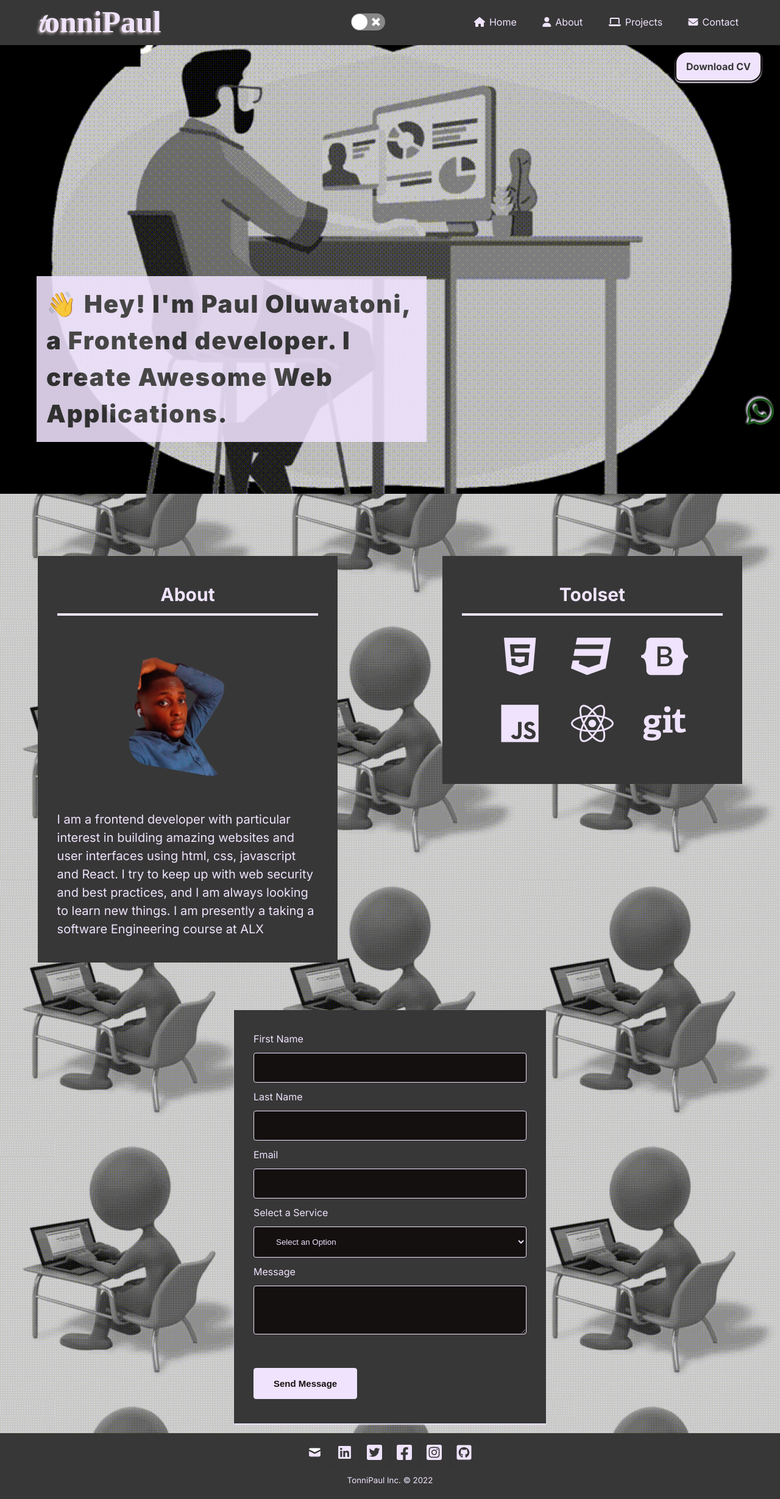
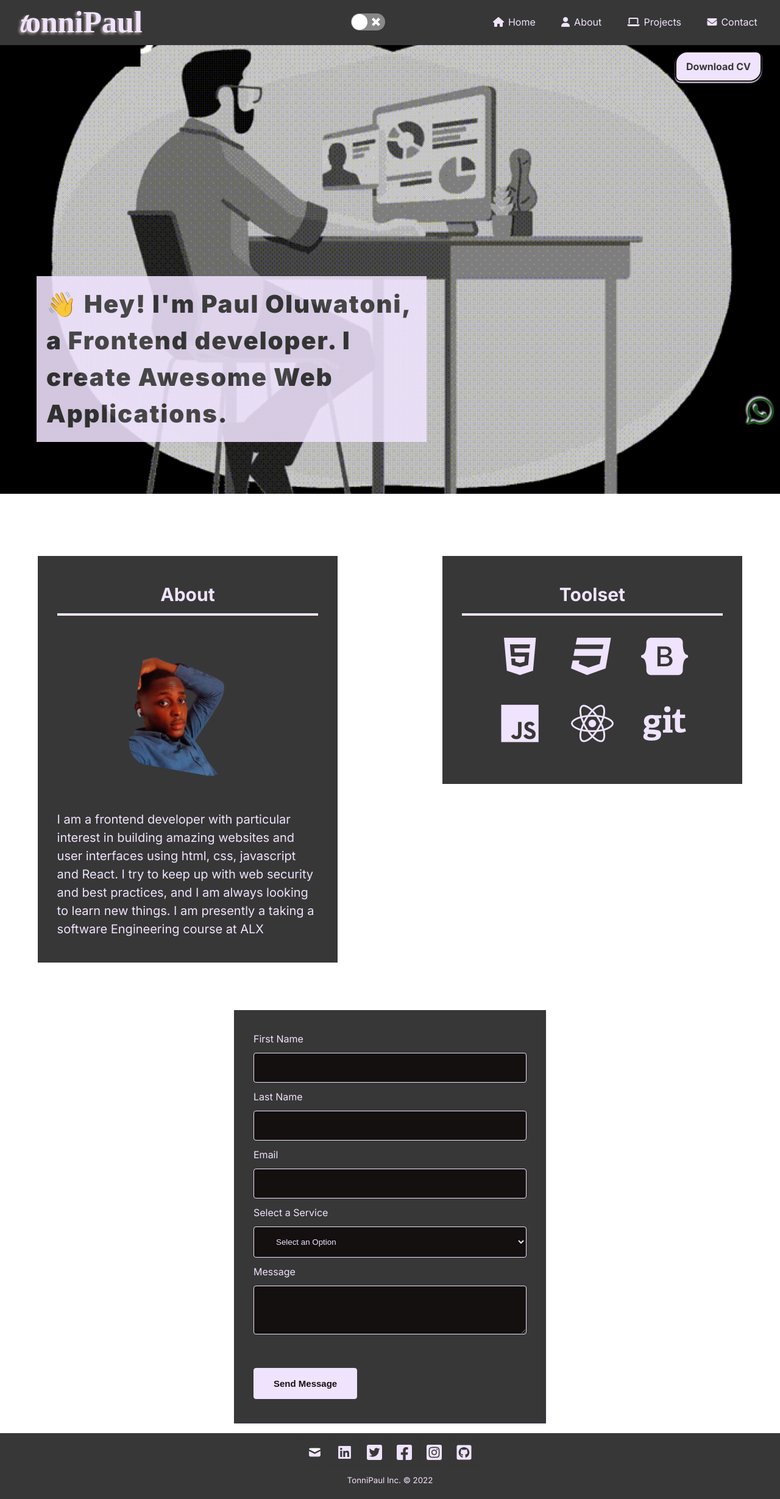
Before and after one commit to TonniPaul/contact, a React (Create React App) app: page / in a window 1280 px wide. Shown: the whole page at 61% size. Built offline with nearby package versions, Linux system fonts and the light colour scheme; a web font is replaced by a local one.

Commit message:
Updated Larger screen view

```diff
--- a/src/App.js
+++ b/src/App.js
@@ -28,7 +28,9 @@ function App() {
             <About />
             <Toolset/>
           </div>
-          <Contact />
+          <div className="ccontact">
+            <Contact />
+          </div>
         </div>
         <Footer/>
       </div>
--- a/src/components/Hero.js
+++ b/src/components/Hero.js
@@ -1,8 +1,9 @@
 import pdf from '../cv/paulcv.pdf';
 function Hero(){
    return (
+      <div className='herooo'>
          <div className="hero-body">
-         <main>
+            <main className='heromain'>
                <p className="hero--text">
                👋 Hey! I'm Paul Oluwatoni, a Frontend developer.
                I create Awesome Web Applications.
@@ -10,6 +11,7 @@ function Hero(){
             </main>
             <a href={pdf} target='blank' className='download'> Download CV</a>
          </div>
+      </div>
    );
 };
 export default Hero;
--- a/src/components/Nav.css
+++ b/src/components/Nav.css
@@ -1,11 +1,16 @@
 @import url('https://fonts.googleapis.com/css2?family=Great+Vibes&family=Pacifico&family=Square+Peg&display=swap');
 nav{
+   background: var(--primary);
+}
+.navdiv{
    display: flex;
    justify-content: space-between;
    align-items: center;
+   margin: auto;
    padding: 1rem 2rem;
-   background: var(--primary);
+   max-width: 1440px;
 }
+
 .logo{
    font-family: 'Square Peg';
    font-size: 50px;
--- a/src/components/Nav.js
+++ b/src/components/Nav.js
@@ -8,6 +8,8 @@ function Nav (){
    return(
       <>
          <nav>
+            <div className='navdiv'>
+
             <div className='logocv'>
                <h2 className="logo"><span className='tt'> t</span><span>onni</span>Paul</h2>
             </div>
@@ -50,6 +52,7 @@ function Nav (){
                </Link>
             </ul>
 
+            </div>
          </nav>
             <a href='http://wa.me/2348162325194/' className='whatsapp' target='blank'>
                   <i class="fa-brands fa-whatsapp"></i>
--- a/src/index.css
+++ b/src/index.css
@@ -11,18 +11,24 @@
   --black: #4661AD;
   --ligthboxshadow: 0px 2px 2px #455A64;
 }
+*{
+  margin: 0;
+  box-sizing: border-box;
+}
 body{
+
+  color: var(--primarytxt);
+  line-height: 30px;
+  font-family: 'Inter';
+  font-weight: 400;
+}
+#dark {
   background-color: var(--primary);
   background-image: url(../public/images/bgdark.gif);
   background-repeat: repeat;
   background-size: 33.3333%;
   background-position: center;
-  color: var(--primarytxt);
-  line-height: 30px;
-  font-family: 'Inter';
-  font-weight: 400;
 }
- /* I will move the background image to dark id when it works fully */
 #light{
   background-color: aliceblue;
   color: var(--lighttext);
@@ -32,14 +38,13 @@ body{
   background-position: center;
 }
 
-*{
-  margin: 0 auto;
-  box-sizing: border-box;
-  max-width: 1500px;
-}
 .App{
   margin: 0 auto;
   border-radius: 10px;
+}
+.ccontact{
+  max-width: 1440px;
+  margin: auto;
 }
 .myabout{
   margin: 100px auto;
@@ -81,14 +86,13 @@ body{
   width: 50%;
   margin: auto;
 }
-
 .hero-body{
   background-position: 100vw;
   background-image: url(../public/images/black.gif);
   background-size: cover;
   background-repeat: no-repeat;
   background-position: center;
-  width: 100vw;
+  width: 100%;
   height: 92vh;
   display: grid;
   margin: 0;
@@ -147,6 +151,8 @@ body{
 }
 .toolabout{
   display: grid;
+  max-width: 1440px;
+
   grid-template-columns: repeat(2, 1fr);
   align-items: flex-start;
   margin: auto;
@@ -249,7 +255,7 @@ small{
 
 .hero--text{
   width: 70%;
-  bottom: 142px;
+  bottom: 152px;
   line-height: 30px;
   font-size: 25px;
   z-index: 888999;
```
Lines whose indentation alone changed are shown as unchanged.
